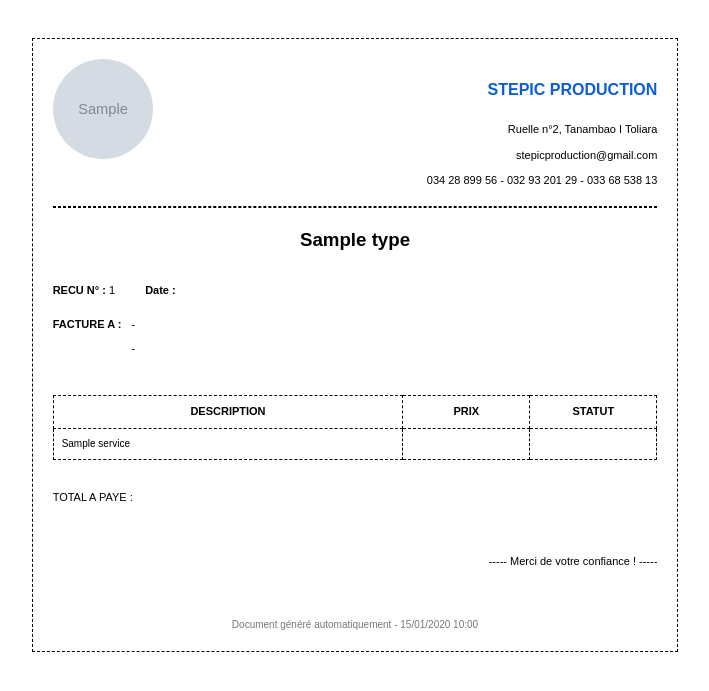
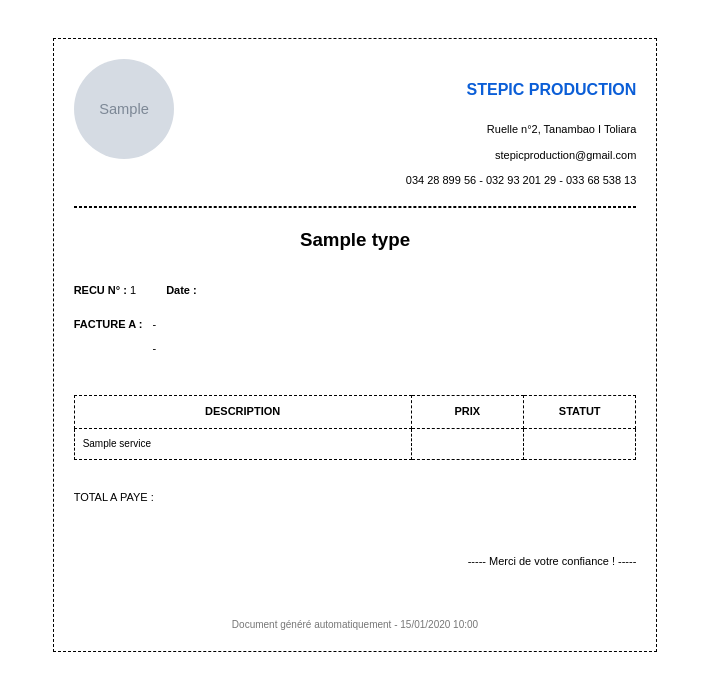
Before and after one commit to Ravelosambatra/projectBack, a Django app: template templates/recu.html in a window 1280 px wide. Shown: the top 691 px of the page, without its empty margins (285-994 px from the left). Run offline with Django 5.2, Linux system fonts and the light colour scheme; tables that the repository leaves empty hold one stand-in row (values such as "Sample post"); the template is opened without the code that fills it: values that come from a table or form of the project are taken from there, most other values are stand-ins (such as "Sample title", 1, 10 or a date in 2020); grey boxes marked "Sample" are stand-in pictures.

Commit message:
mise à jour

```diff
--- a/templates/recu.html
+++ b/templates/recu.html
@@ -3,6 +3,10 @@
 <head>
     <meta charset="UTF-8">
     <style>
+        * {
+            box-sizing: border-box;
+        }
+
         body {
             font-family: sans-serif;
             padding: 30px;
@@ -115,7 +119,7 @@
             </div>
         </div>
 
-        <table style="margin: 30px auto;">
+        <table>
             <tr>
                 <th>DESCRIPTION</th>
                 <th>PRIX</th>
```
